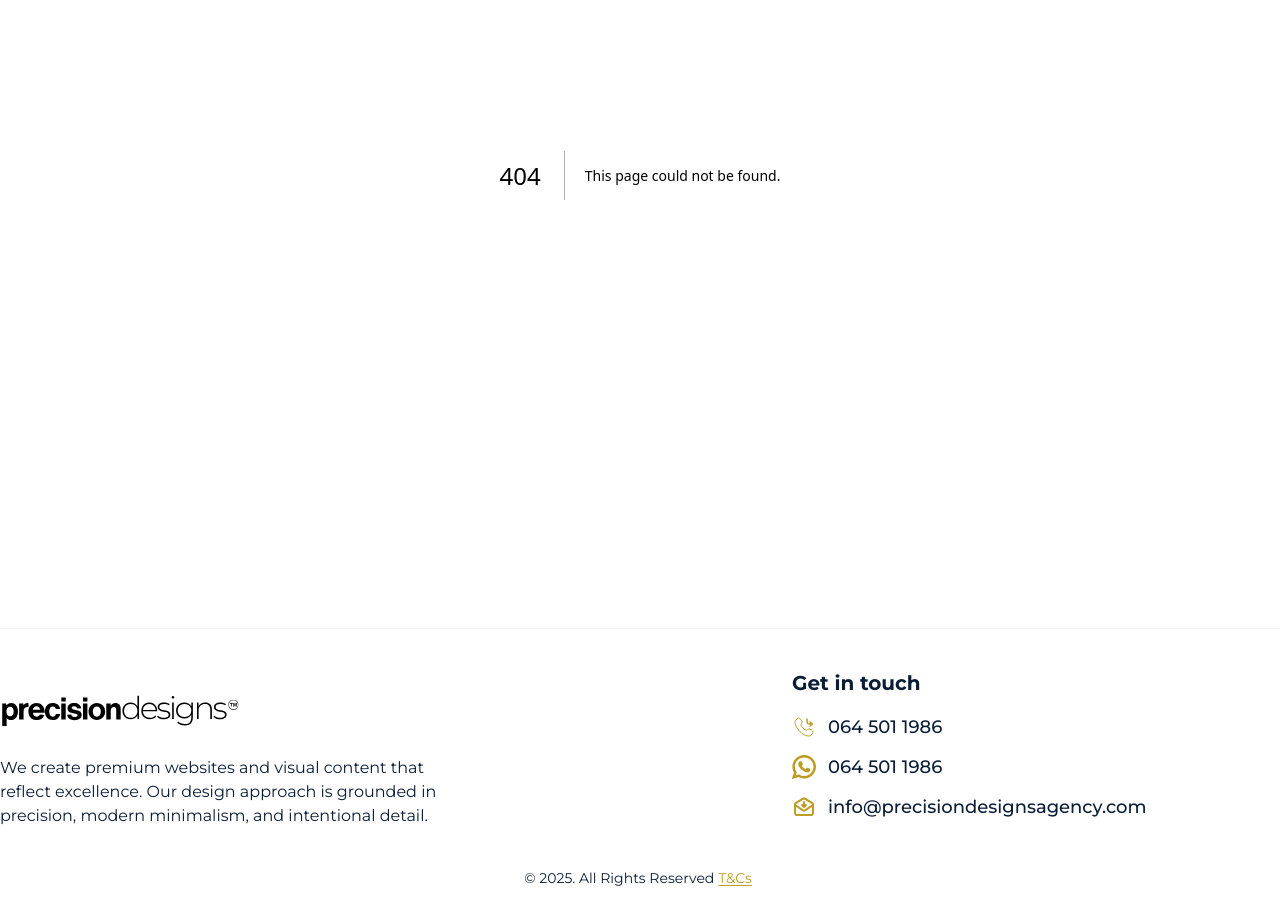
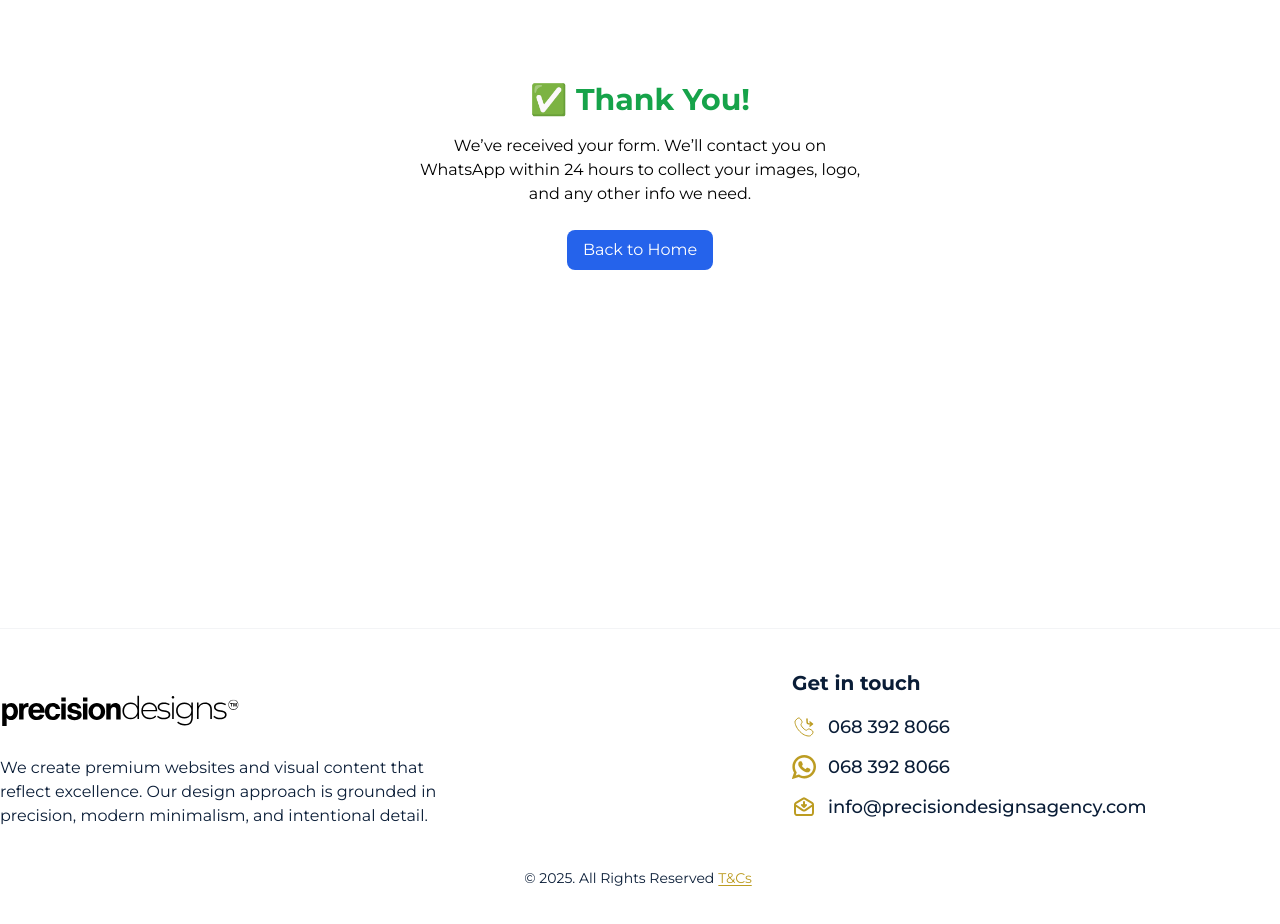
Before and after one commit to Prashely/PrecisionDesignsAgency, a Next.js app: page /thank-you in a window 1280 px wide. Before the commit this address had no page. Shown: the part 360-1284 px from the top of the page. Built offline with nearby package versions, Linux system fonts and the light colour scheme.

Commit message:
not goo enough

```diff
--- /dev/null
+++ b/src/app/onboarding-form/page.tsx
@@ -0,0 +1,18 @@
+import React from "react";
+
+export default function OnboardingFormPage() {
+  return (
+    <div className="flex justify-center py-10 px-4">
+      <iframe
+        src="https://docs.google.com/forms/d/e/1FAIpQLSfM1pzzm_PxO4ro7tcw29lntdOJaBxfGw05X-UWn52HtgU6Lg/viewform?embedded=true"
+        width="100%"
+        height="2000"
+        frameBorder="0"
+        marginHeight={0}
+        marginWidth={0}
+      >
+        Loading…
+      </iframe>
+    </div>
+  );
+}
--- a/src/app/page.tsx
+++ b/src/app/page.tsx
@@ -39,7 +39,7 @@ export default function Home() {
         A few common questions we get asked about our services. If you have any
         other questions, feel free to reach out to us
         <a
-          href="https://wa.me/27645011986"
+          href="https://wa.me/27683928066"
           className="ml-1 text-accent underline underline-offset-2 hover:text-accent/50 focus-visible:outline focus-visible:outline-2 focus-visible:outline-offset-2 focus-visible:outline-accent"
         >
           here
--- a/src/app/projects/page.tsx
+++ /dev/null
@@ -1,60 +0,0 @@
-import Image from "next/image";
-import Link from "next/link";
-
-const ProjectsPage = () => {
-  const projects = [
-    {
-      href: "https://miimovies.com",
-      src: "/img/brands/miimovies.svg",
-      alt: "Mii Movies Logo",
-    },
-    {
-      href: "https://capitalxfinance.com",
-      src: "/img/brands/microsoft.svg",
-      alt: "Capital X Finance Logo",
-    },
-    {
-      href: "https://prashely.com",
-      src: "/img/brands/prashely.svg",
-      alt: "Prashely Logo",
-    },
-    {
-      href: "https://dlaminisibusiso.com",
-      src: "/img/brands/sbu.svg",
-      alt: "Dlamini Sibusiso Logo",
-    },
-    {
-      href: "https://dlaminisibusiso.com",
-      src: "/img/brands/maporch.svg",
-      alt: "Dlamini Sibusiso Logo",
-    },
-    {
-      href: "https://dlaminisibusiso.com",
-      src: "/img/brands/v.svg",
-      alt: "Dlamini Sibusiso Logo",
-    },
-  ];
-
-  return (
-    <div className="container mx-auto my-14">
-      <h1 className="text-3xl font-bold text-center mb-10">Our Projects</h1>
-      <div className="flex flex-wrap justify-center gap-5 lg:mt-10 md:justify-around">
-        {projects.map((project, index) => (
-          <Link key={index} href={project.href} target="_blank">
-            <span>
-              <Image
-                src={project.src}
-                width="160"
-                height="160"
-                alt={project.alt}
-                className="w-40"
-              />
-            </span>
-          </Link>
-        ))}
-      </div>
-    </div>
-  );
-};
-
-export default ProjectsPage;
--- /dev/null
+++ b/src/app/thank-you/page.tsx
@@ -0,0 +1,17 @@
+export default function ThankYouPage() {
+  return (
+    <div className="flex flex-col items-center justify-center h-screen text-center px-4">
+      <h1 className="text-3xl font-bold text-green-600">✅ Thank You!</h1>
+      <p className="mt-4 max-w-md">
+        We’ve received your form. We’ll contact you on WhatsApp within 24 hours
+        to collect your images, logo, and any other info we need.
+      </p>
+      <a
+        href="/"
+        className="mt-6 inline-block bg-blue-600 text-white py-2 px-4 rounded-lg"
+      >
+        Back to Home
+      </a>
+    </div>
+  );
+}
--- a/src/components/Footer.tsx
+++ b/src/components/Footer.tsx
@@ -33,7 +33,7 @@ export function Footer() {
             </h3>
             <div className="flex flex-col gap-3 text-lg font-medium text-primary dark:text-black">
               {/* Phone */}
-              <Link href="tel:0645011986" className="flex items-center gap-3">
+              <Link href="tel:0683928066" className="flex items-center gap-3">
                 <Image
                   src="/img/icons/call.svg"
                   width={24}
@@ -42,13 +42,13 @@ export function Footer() {
                   className="w-6 h-6"
                 />
                 <span className="hover:text-accent ease-in-out duration-200 focus-visible:outline focus-visible:outline-2 focus-visible:outline-offset-2 focus-visible:outline-accen">
-                  064 501 1986
+                  068 392 8066
                 </span>
               </Link>
 
               {/* WhatsApp */}
               <Link
-                href="https://wa.me/27645011986"
+                href="https://wa.me/27683928066"
                 target="_blank"
                 className="flex items-center gap-3"
               >
@@ -60,7 +60,7 @@ export function Footer() {
                   className="w-6 h-6"
                 />
                 <span className="hover:text-accent ease-in-out duration-200 focus-visible:outline focus-visible:outline-2 focus-visible:outline-offset-2 focus-visible:outline-accen">
-                  064 501 1986
+                  068 392 8066
                 </span>
               </Link>
 
--- a/src/components/Hero.tsx
+++ b/src/components/Hero.tsx
@@ -20,7 +20,7 @@ export const Hero = () => {
 
             <div className="flex flex-col items-start space-y-3 sm:space-x-4 sm:space-y-0 sm:items-center sm:flex-row">
               <a
-                href="https://wa.me/27645011986"
+                href="https://wa.me/27683928066"
                 target="_blank"
                 rel="noopener"
                 className="px-8 py-4 text-lg font-bold text-center text-primary bg-accent rounded-md "
--- a/src/components/Navbar.tsx
+++ b/src/components/Navbar.tsx
@@ -27,7 +27,7 @@ export const Navbar = () => {
           {/* <ThemeChanger /> */}
           <div className="hidden mr-3 lg:flex nav__item">
             <Link
-              href="https://wa.me/27645011986"
+              href="https://wa.me/27683928066"
               className="px-8 py-3 text-white font-medium bg-primary rounded-md md:ml-5"
             >
               Get Started
--- a/src/components/Video.tsx
+++ b/src/components/Video.tsx
@@ -14,7 +14,7 @@ export function DesignShowcase() {
   return (
     <div className="my-20 ">
       <a
-        href="https://wa.me/27645011986?text=Hello%2C%20I'm%20interested%20in%20your%20Golden%20Package%20Please%20elaborate%20how%20it%works."
+        href="https://wa.me/27683928066?text=Hello%2C%20I'm%20interested%20in%20your%20Golden%20Package%20Please%20elaborate%20how%20it%works."
         target="_blank"
         rel="noopener"
         className="flex max-w-xl items-center justify-center px-8 py-4 text-lg font-bold mx-auto text-center text-primary bg-accent rounded-md my-10 hover:bg-accent/80 transition duration-300 ease-in-out"
```
Also changed, not shown: public/img/icons/call-dropped-svgrepo-com.svg (added).
